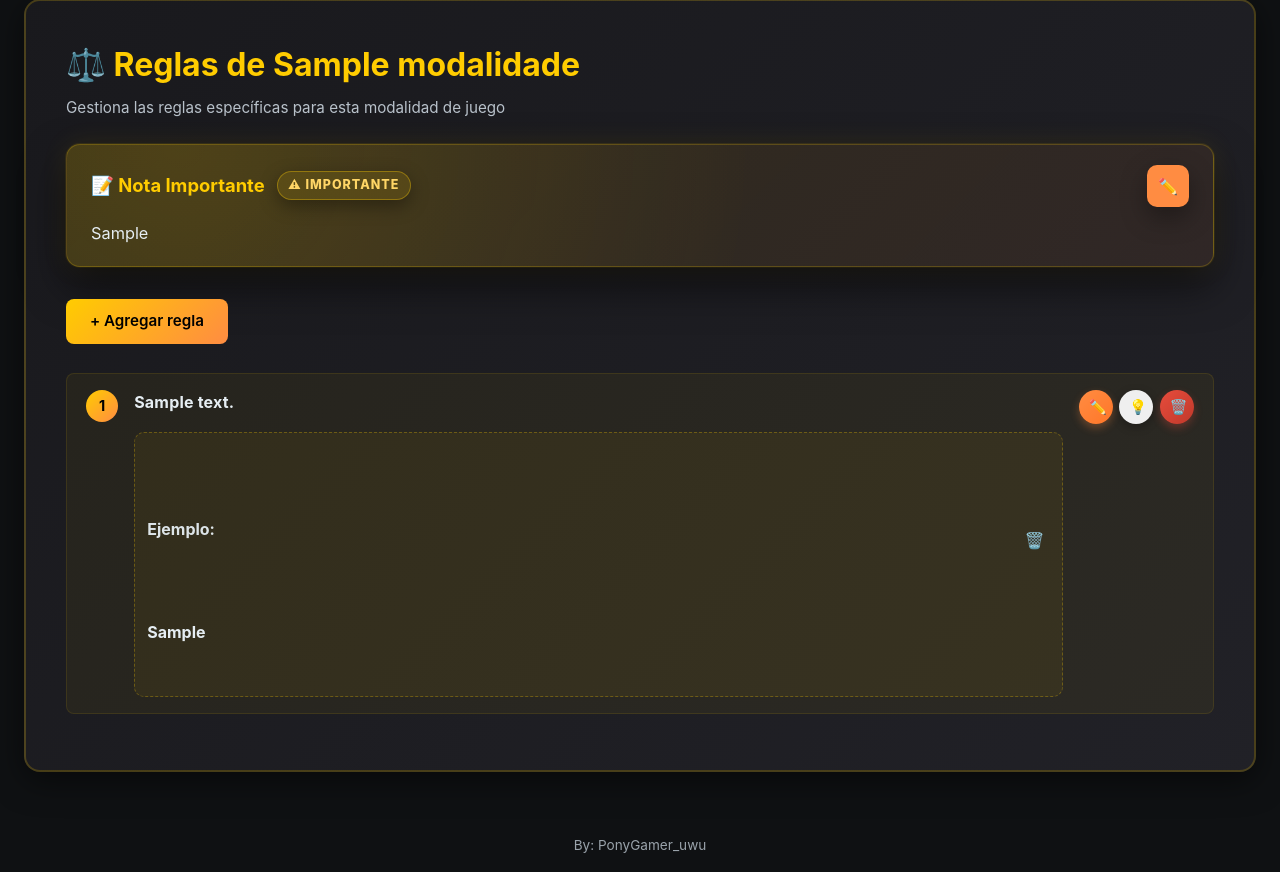
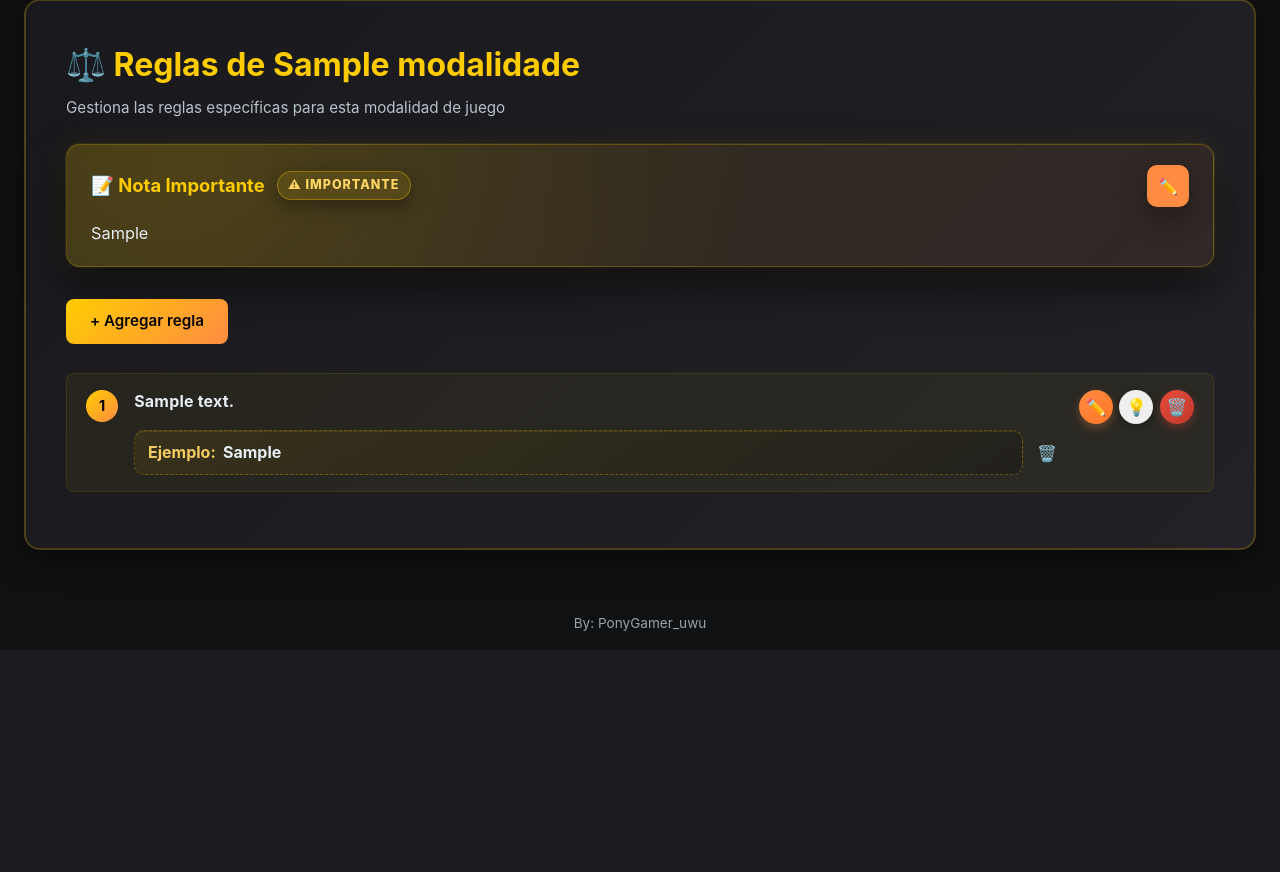
Before and after one commit to pabloacerbi125-ops/Blurkittool, a Flask app: page /reglasadm?modalidad_id=1 in a window 1280 px wide. Shown: the part 631-1503 px from the top of the page. After the commit the page ends 1281 px from the top, so only its background shows below. Run offline with Flask 3, Linux system fonts and the light colour scheme; tables that the repository leaves empty hold one stand-in row (values such as "Sample post").

Commit message:
Ajusta visual de ejemplos en reglas

```diff
--- a/web/app.py
+++ b/web/app.py
@@ -330,12 +330,24 @@ def highlight_prohibido(text):
     if text is None:
         return ''
 
-    escaped = escape(str(text))
+    raw_text = str(text)
+    # Normaliza saltos de línea reales y también secuencias literales "\\n" / "\\r\\n"
+    # que pueden venir almacenadas en la BD como texto.
+    normalized = (
+        raw_text
+        .replace('\\r\\n', '\n')
+        .replace('\\n', '\n')
+        .replace('\r\n', '\n')
+    )
+
+    escaped = escape(normalized)
 
     def repl(match):
         return f'<span class="prohibido-word">{match.group(0)}</span>'
 
+
     highlighted = re.sub(r'\bPROHIBIDO\b', repl, str(escaped), flags=re.IGNORECASE)
+    highlighted = highlighted.replace('\n', '<br>')
     return Markup(highlighted)
 
 @app.route('/editar_modalidad/<int:modalidad_id>', methods=['POST'])
--- a/web/templates/reglasadm.html
+++ b/web/templates/reglasadm.html
@@ -564,9 +564,11 @@
   }
 
   .regla-text {
+    display: block;
     color: #e6eef3;
     font-size: 1rem;
     font-weight: 700;
+    line-height: 1.4;
     overflow-wrap: anywhere;
     word-break: break-word;
   }
@@ -577,12 +579,30 @@
     gap: 0.6rem;
   }
 
+  .regla-example-wrap{
+    position: relative;
+    display: block;
+    align-self: stretch;
+    width: 100%;
+    margin-top: 0.55rem;
+    padding-right: 40px;
+  }
+
+  .regla-example-wrap.is-editing .regla-example-delete-form{
+    display: none;
+  }
+
   .regla-example-text{
-    margin-top: 0.55rem;
-    padding: 0.6rem 0.75rem;
+    margin-top: 0;
+    display: flex;
+    align-items: flex-start;
+    gap: 0.45rem;
+    width: 100%;
+    box-sizing: border-box;
+    padding: 0.65rem 0.8rem;
     border-radius: 10px;
     border: 1px dashed rgba(255, 204, 0, 0.28);
-    background: rgba(255, 204, 0, 0.06);
+    background: linear-gradient(145deg, rgba(255, 204, 0, 0.08), rgba(0, 0, 0, 0.18));
     color: #e6eef3 !important;
     font-family: inherit !important;
     white-space: pre-wrap;
@@ -591,18 +611,34 @@
     line-height: 1.35;
     font-size: 1rem !important;
     font-weight: 700 !important;
-  }
-
-  .regla-example-head{
-    display: flex;
-    align-items: center;
-    justify-content: space-between;
-    gap: 0.75rem;
-    margin-bottom: 0.35rem;
+    max-height: 220px;
+    overflow-y: auto;
+    box-shadow: inset 0 1px 0 rgba(255, 204, 0, 0.12);
   }
 
   .regla-example-label{
+    display: inline-flex;
+    align-items: center;
+    gap: 0.35rem;
     opacity: 0.95;
+    font-size: 0.95rem;
+    color: #ffd666;
+    flex-shrink: 0;
+    padding-top: 0.05rem;
+  }
+
+  .regla-example-body{
+    margin-top: 0;
+    flex: 1 1 auto;
+  }
+
+  .regla-example-delete-form{
+    position: absolute;
+    top: 0.45rem;
+    right: 0;
+    margin: 0;
+    padding: 0;
+    z-index: 1;
   }
 
   .btn-example-delete{
@@ -612,6 +648,11 @@
     padding: 0.2rem 0.35rem;
     border-radius: 8px;
     line-height: 1;
+    display: inline-flex;
+    align-items: center;
+    justify-content: center;
+    width: 32px;
+    height: 32px;
   }
 
   .btn-example-delete:hover{
@@ -623,11 +664,28 @@
     font-size: inherit !important;
   }
 
+  .regla-example-text::-webkit-scrollbar{
+    width: 8px;
+  }
+
+  .regla-example-text::-webkit-scrollbar-thumb{
+    background: rgba(255, 204, 0, 0.35);
+    border-radius: 8px;
+  }
+
+  .regla-example-text::-webkit-scrollbar-track{
+    background: rgba(0, 0, 0, 0.25);
+  }
+
   .regla-example-form{
     display: none;
     width: 100%;
-    margin-top: 0.55rem;
+    margin-top: 0.8rem;
     gap: 0.6rem;
+    padding: 0.75rem 0.9rem;
+    border-radius: 10px;
+    border: 1px solid rgba(255,204,0,0.26);
+    background: linear-gradient(145deg, rgba(0,0,0,0.35), rgba(23,24,26,0.65));
   }
 
   .regla-example-form.is-open{
@@ -636,11 +694,12 @@
 
   .regla-example-form textarea{
     width: 100%;
-    min-height: 80px;
+    min-height: 90px;
     resize: vertical;
-    background: rgba(0,0,0,0.3) !important;
-    border: 1px solid rgba(255,204,0,0.3) !important;
+    background: rgba(0,0,0,0.4) !important;
+    border: 1px solid rgba(255,204,0,0.35) !important;
     color: #e6eef3 !important;
+    border-radius: 8px;
   }
 
   .regla-example-actions{
@@ -658,11 +717,15 @@
   .regla-actions {
     display: flex;
     gap: 0.4rem;
+    flex-shrink: 0;
+    align-self: flex-start;
   }
 
   .regla-actions .btn-action {
-    padding: 0.45rem 0.6rem;
-    font-size: 0.9rem;
+    width: 34px;
+    height: 34px;
+    padding: 0;
+    font-size: 1.05rem;
   }
 
   .no-reglas {
@@ -795,20 +858,21 @@
       {% if reglas %}
         <ol class="reglas-list">
           {% for regla in reglas %}
+            {% set ejemplo_limpio = (regla.ejemplo or '')|trim %}
             <li class="regla-item" data-number="{{ regla.orden if regla.orden else loop.index }}">
               <div class="regla-content">
                 <span class="regla-text" id="regla-text-{{ regla.id }}">{{ regla.descripcion|highlight_prohibido }}</span>
 
-                {% if regla.ejemplo %}
-                  <div class="regla-example-text" id="regla-example-text-{{ regla.id }}" data-has-example="1">
-                    <div class="regla-example-head">
+                {% if ejemplo_limpio %}
+                  <div class="regla-example-wrap" id="regla-example-wrap-{{ regla.id }}">
+                    <div class="regla-example-text" id="regla-example-text-{{ regla.id }}" data-has-example="1">
                       <span class="regla-example-label">Ejemplo:</span>
-                      <form method="POST" action="{{ url_for('editar_ejemplo_regla', regla_id=regla.id) }}" style="display:inline; margin:0;">
-                        <input type="hidden" name="nuevo_ejemplo" value="">
-                        <button type="submit" class="btn-example-delete" title="Eliminar ejemplo" onclick="return confirm('¿Eliminar el ejemplo?');">🗑️</button>
-                      </form>
+                      <div class="regla-example-body">{{ ejemplo_limpio|highlight_prohibido }}</div>
                     </div>
-                    <div>{{ regla.ejemplo|highlight_prohibido }}</div>
+                    <form method="POST" action="{{ url_for('editar_ejemplo_regla', regla_id=regla.id) }}" class="regla-example-delete-form">
+                      <input type="hidden" name="nuevo_ejemplo" value="">
+                      <button type="submit" class="btn-example-delete" title="Eliminar ejemplo" onclick="return confirm('¿Eliminar el ejemplo?');">🗑️</button>
+                    </form>
                   </div>
                 {% else %}
                   <div class="regla-example-text" id="regla-example-text-{{ regla.id }}" data-has-example="0" style="display:none;"></div>
@@ -822,7 +886,7 @@
                 </form>
 
                 <form method="POST" action="{{ url_for('editar_ejemplo_regla', regla_id=regla.id) }}" class="regla-example-form" id="regla-example-form-{{ regla.id }}">
-                  <textarea name="nuevo_ejemplo" class="form-control form-control-sm" placeholder="Escribe un ejemplo (opcional)" maxlength="1500">{{ regla.ejemplo or '' }}</textarea>
+                  <textarea name="nuevo_ejemplo" class="form-control form-control-sm" placeholder="Escribe un ejemplo (opcional)" maxlength="1500">{{ ejemplo_limpio }}</textarea>
                   <div class="regla-example-actions">
                     <button type="submit" class="btn-action" style="background: #2ecc71; color: white;" title="Guardar ejemplo">💾</button>
                     <button type="button" class="btn-action" style="background: #555; color: white;" title="Cancelar" data-regla-id="{{ regla.id }}" onclick="cancelarEjemploEdicion(parseInt(this.dataset.reglaId, 10))">✖</button>
@@ -1040,9 +1104,11 @@ function editarEjemploRegla(id) {
 
   const exampleText = document.getElementById('regla-example-text-' + id);
   const exampleForm = document.getElementById('regla-example-form-' + id);
+  const exampleWrap = document.getElementById('regla-example-wrap-' + id);
 
   if (exampleText) exampleText.style.display = 'none';
   if (exampleForm) exampleForm.classList.add('is-open');
+  if (exampleWrap) exampleWrap.classList.add('is-editing');
   reglaEjemploEditando = id;
 
   setTimeout(() => {
@@ -1057,11 +1123,13 @@ function editarEjemploRegla(id) {
 function cancelarEjemploEdicion(id) {
   const exampleText = document.getElementById('regla-example-text-' + id);
   const exampleForm = document.getElementById('regla-example-form-' + id);
+  const exampleWrap = document.getElementById('regla-example-wrap-' + id);
   if (exampleText) {
     const hasExample = exampleText.getAttribute('data-has-example') === '1';
     exampleText.style.display = hasExample ? '' : 'none';
   }
   if (exampleForm) exampleForm.classList.remove('is-open');
+  if (exampleWrap) exampleWrap.classList.remove('is-editing');
   if (reglaEjemploEditando === id) reglaEjemploEditando = null;
 }
 </script>
```
Also changed, not shown: web/templates/reglas.html (+25 -8 lines).
